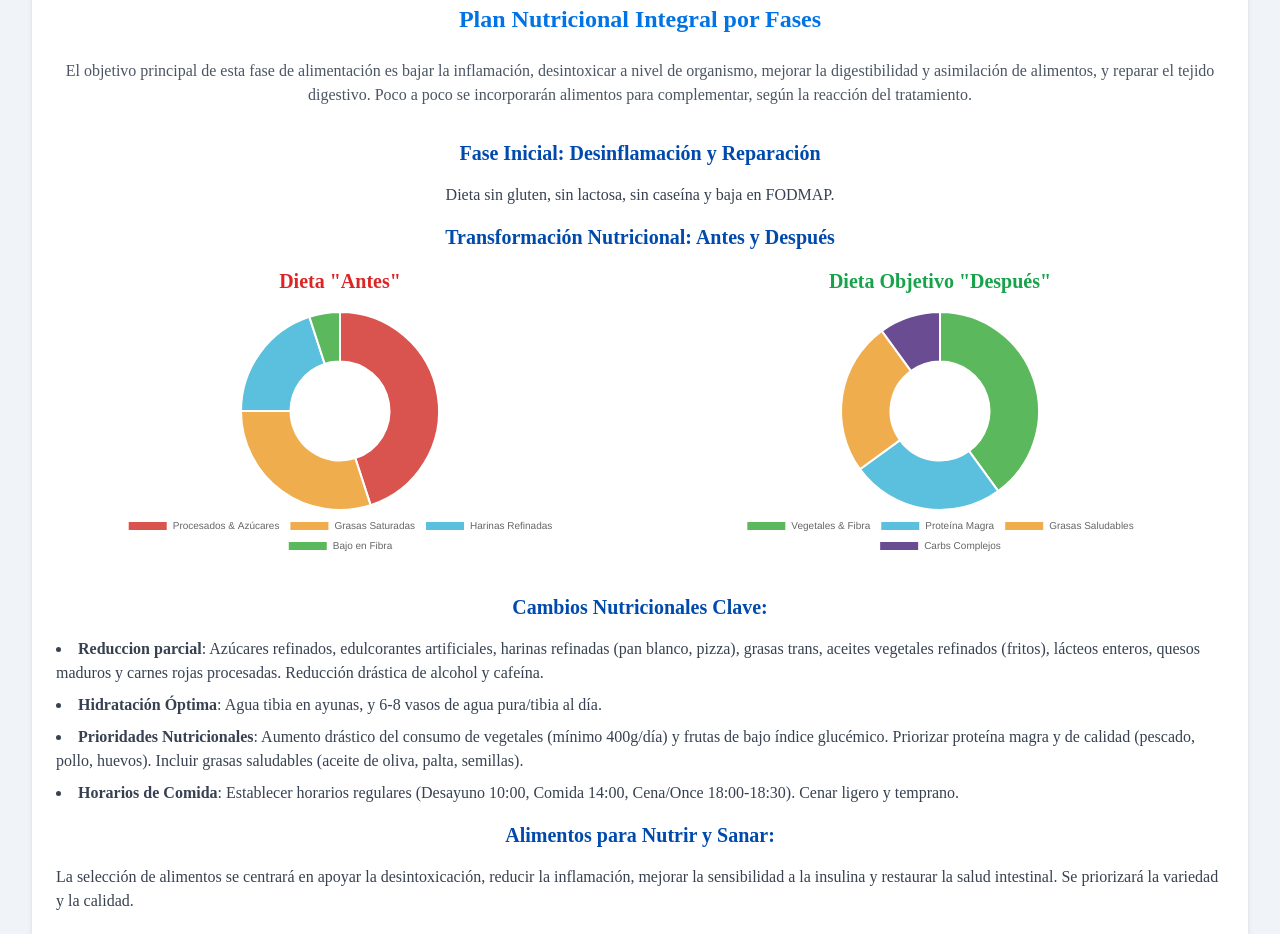
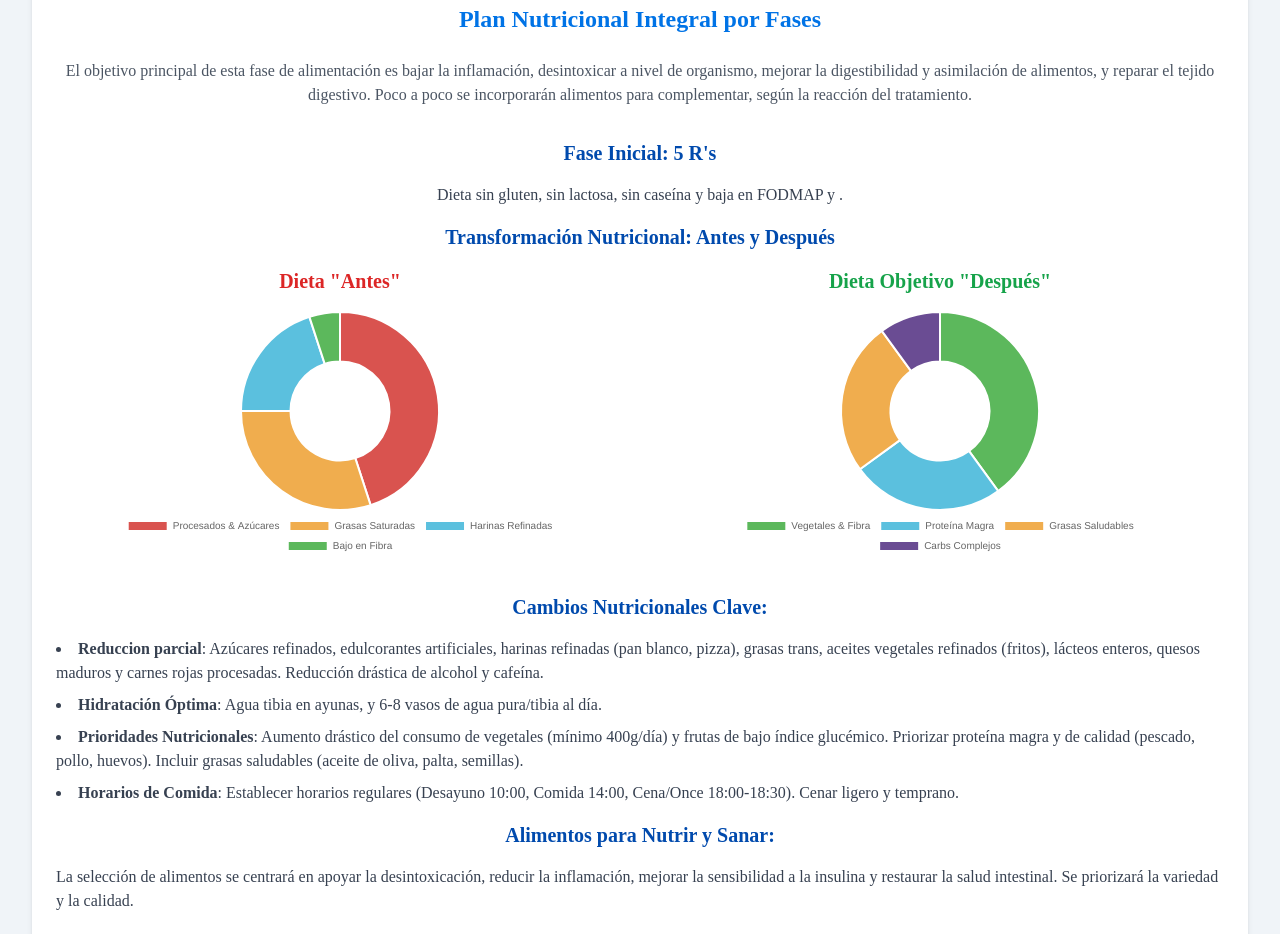
Before and after one commit to DANNII989/Infografia, a plain HTML site: page index.html in a window 1280 px wide. Shown: the part 6897-7831 px from the top of the page. Drawn offline with nearby package versions, Linux system fonts and the light colour scheme.

Commit message:
Update index.html

```diff
--- a/index.html
+++ b/index.html
@@ -391,8 +391,8 @@ Una Banda Nerviosa Autónoma (BNA) contraída refleja tensión en el sistema ner
                 <h2 class="text-2xl font-bold text-[#0073E6] mb-6 text-center">Plan Nutricional Integral por Fases</h2>
                 <p class="text-center text-gray-600 mb-8">El objetivo principal de esta fase de alimentación es bajar la inflamación, desintoxicar a nivel de organismo, mejorar la digestibilidad y asimilación de alimentos, y reparar el tejido digestivo. Poco a poco se incorporarán alimentos para complementar, según la reacción del tratamiento.</p>
 
-                <h3 class="text-xl font-bold text-[#004AAD] mb-4 text-center">Fase Inicial: Desinflamación y Reparación</h3>
-                <p class="text-gray-700 mb-4 text-center">Dieta sin gluten, sin lactosa, sin caseína y baja en FODMAP.</p>
+                <h3 class="text-xl font-bold text-[#004AAD] mb-4 text-center">Fase Inicial: 5 R's </h3>
+                <p class="text-gray-700 mb-4 text-center">Dieta sin gluten, sin lactosa, sin caseína y baja en FODMAP y .</p>
 
                 <h3 class="text-xl font-bold text-[#004AAD] mb-4 text-center">Transformación Nutricional: Antes y Después</h3>
                 <div class="grid grid-cols-1 md:grid-cols-2 gap-8">
```
